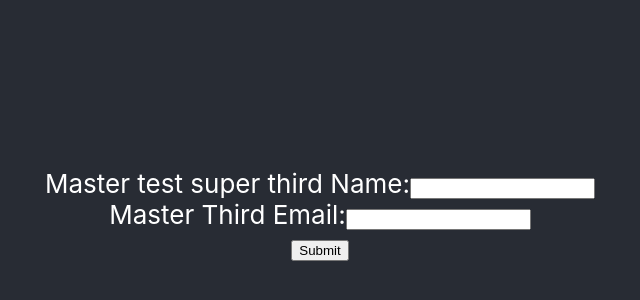
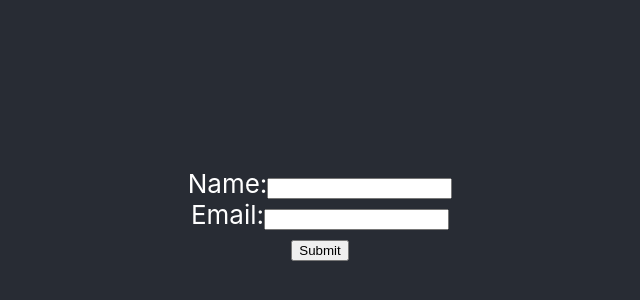
Before and after one commit to sureshbaburajendar/onejanreactjs, a React (Create React App) app: page / in a window 1280 px wide. Shown: the part 186-486 px from the top of the page, without its empty margins (320-960 px from the left). Built offline with nearby package versions, Linux system fonts and the light colour scheme.

Commit message:
remoed extra name,email
Removed extra content of name and email

```diff
--- a/src/pages/Login.js
+++ b/src/pages/Login.js
@@ -12,7 +12,7 @@ function Login() {
   return (
     <form onSubmit={handleSubmit}>
       <div>
-        <label htmlFor="name">Master test super third Name:</label>
+        <label htmlFor="name">Name:</label>
         <input
           type="text"
           id="name"
@@ -21,7 +21,7 @@ function Login() {
         />
       </div>
       <div>
-        <label htmlFor="email">Master Third Email:</label>
+        <label htmlFor="email">Email:</label>
         <input
           type="email"
           id="email"
```
